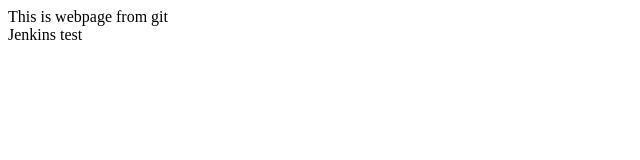
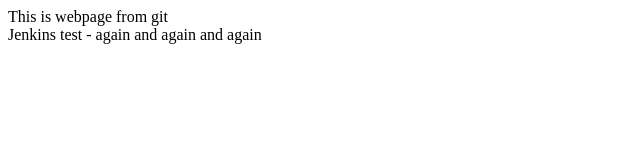
Before and after one commit to SadhanaAWS/CloudAWS, a plain HTML site: page index.html in a window 1280 px wide. Shown: the whole page, without its empty margins (0-640 px from the left). Drawn offline with Linux system fonts and the light colour scheme.

Commit message:
Update index.html

```diff
--- a/index.html
+++ b/index.html
@@ -1,5 +1,5 @@
 <html>
 This is webpage from git
 <br>
-Jenkins test
+Jenkins test - again and again and again
 </html>
```
